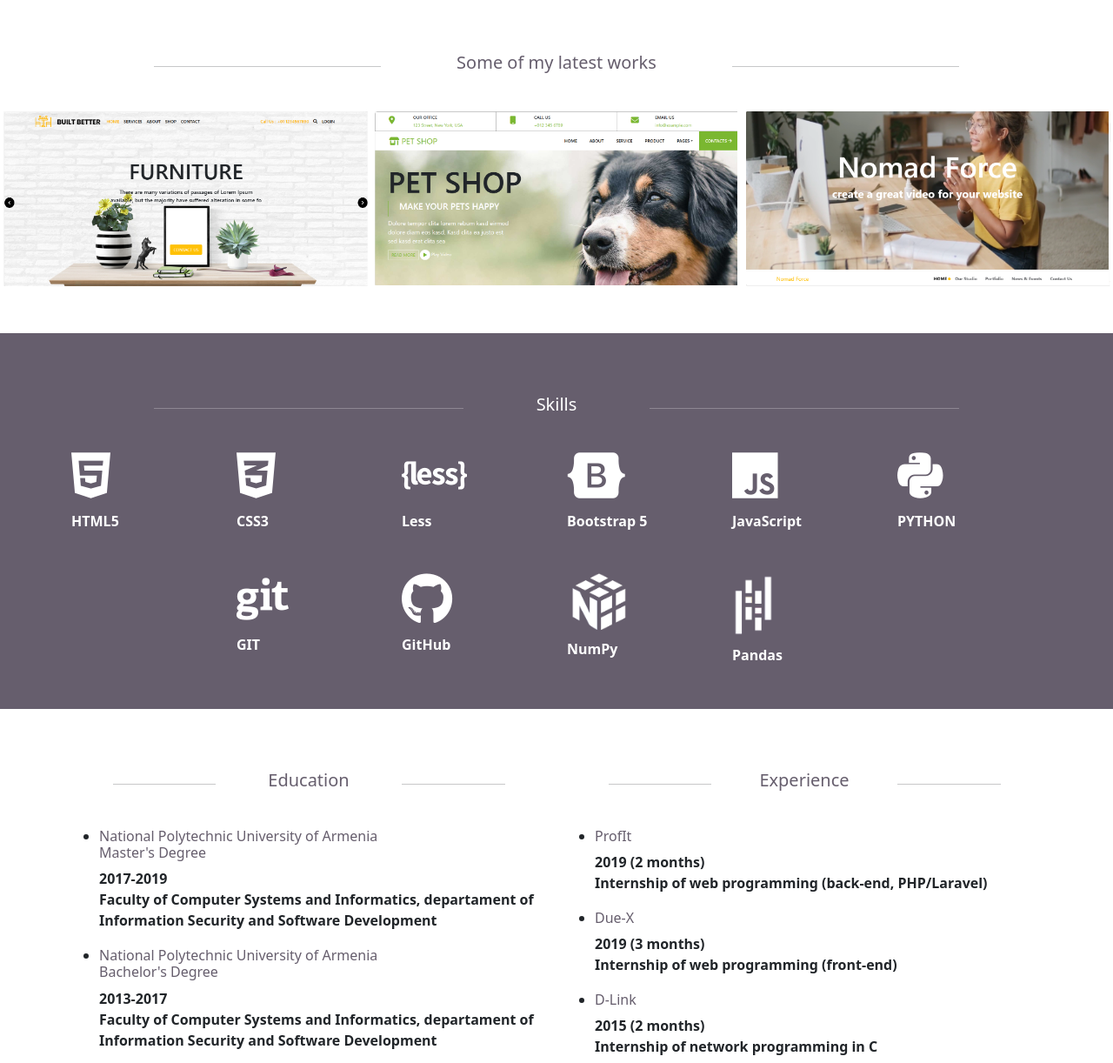
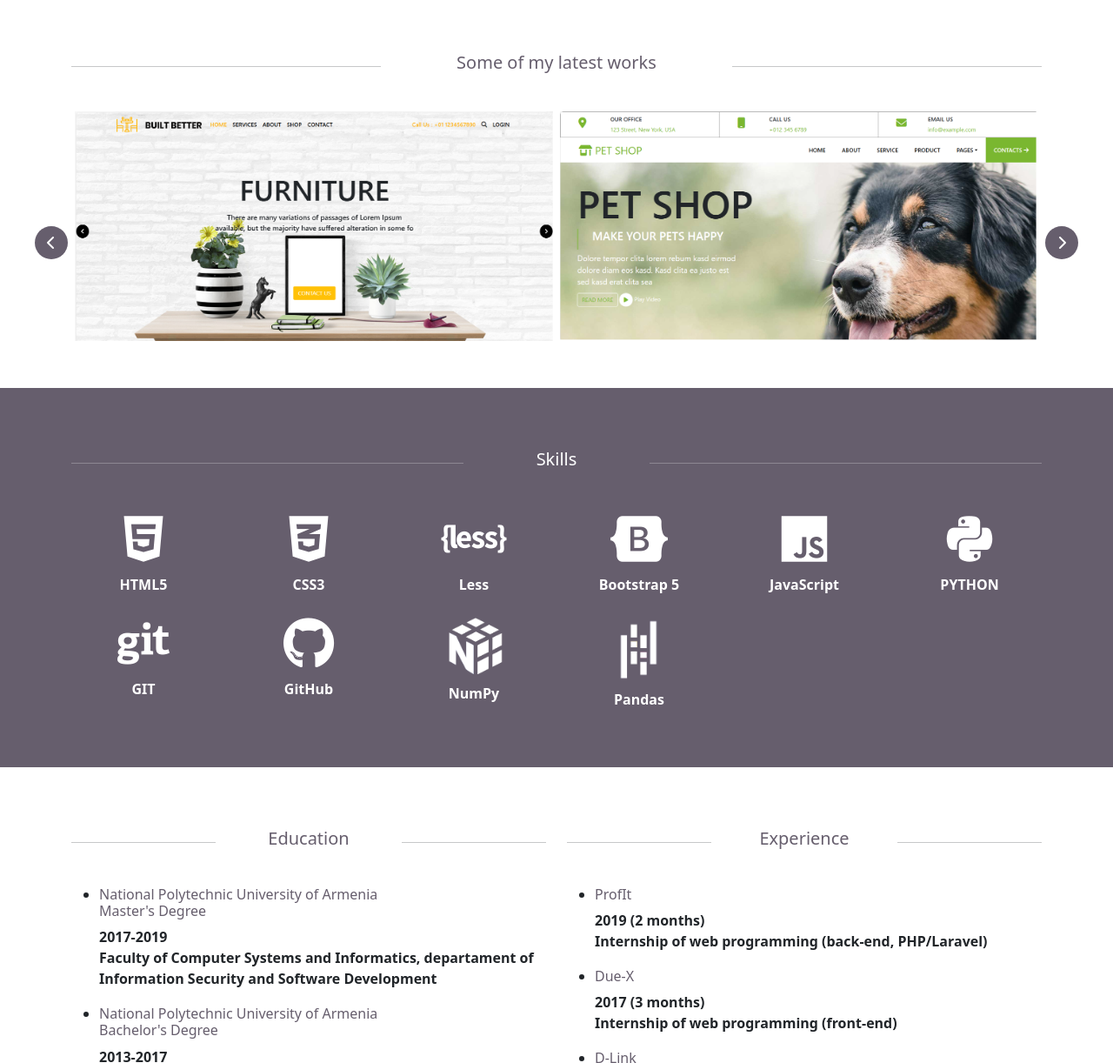
Before and after one commit to laurakamalyan/laurakamalyan.github.io, a plain HTML site: page index.html in a window 1280 px wide. Shown: the part 840-2062 px from the top of the page at 87% size. Drawn offline with Linux system fonts and the light colour scheme.

Commit message:
made some changes

```diff
--- a/css/style.less
+++ b/css/style.less
@@ -75,12 +75,31 @@ header {
     }
 
     .btn-next {
-        right: -50px;
+        right: -30px;
     }
 
     .btn-prev {
-        left: -50px;
+        left: -30px;
         z-index: 1;
+    }
+}
+
+@media (max-width: 659px) {
+    #portfolio .btn-next {
+
+        right: 20%;
+    }
+
+    #portfolio .btn-prev {
+        left: 20%;
+    }
+
+    #portfolio {
+        padding-bottom: 10px;
+        .btn-next, .btn-prev {
+            margin-top: 10px;
+            top: 100%;
+        }
     }
 }
 
@@ -106,15 +125,16 @@ header {
         i.fa-brands {
             font-size: 60px;
             margin-bottom: 10px;
+            margin-top: 10px;
         }
 
         img {
             margin-bottom: 10px;
+            margin-top: 10px;
         }
     }
 
     .experience {
-
         h6 {color: @color;}
         p {font-weight: 600;}
     }
@@ -130,7 +150,7 @@ footer {
         text-decoration: none;
 
         &:hover {
-            color: @color;
+            color: grey;
         }
     }
 
--- a/index.html
+++ b/index.html
@@ -61,16 +61,14 @@
     <section id="portfolio">
         <div class="title container text-center">
             <div class="row">
-                <div class="col-md-1"></div>
-                <div class="col-md-3"><hr></div>
-                <div class="col-md-4">
+                <div class="col-4"><hr></div>
+                <div class="col-4">
                     <h5>Some of my latest works</h5>
                 </div>
-                <div class="col-md-3"><hr></div>
-                <div class="col-md-1"></div>
+                <div class="col-4"><hr></div>
             </div>
         </div>
-        <div class="responsive">
+        <div class="responsive container">
             <div class="m-1">
                 <a href="websites/BuiltBetter/index.html" target="_blank"><img src="img/build_better.png" alt="build better" class="img-fluid"></a>
             </div>
@@ -88,63 +86,61 @@
     <!-- Resume -->
     <section id="resume">
         <!-- Skills -->
-        <div class="skills">
+        <div class="skills text-center">
             <div class="container">
                 <div class="row">
-                    <div class="col-md-1"></div>
-                    <div class="col-md-4"><hr></div>
-                    <div class="col-md-2">
+                    <div class="col-5"><hr></div>
+                    <div class="col-2">
                         <h5>Skills</h5>
                     </div>
-                    <div class="col-md-4"><hr></div>
-                    <div class="col-md-1"></div>
+                    <div class="col-5"><hr></div>
                 </div>
 
                 <div class="row">
-                    <div class="col-md-2">
+                    <div class="col-sm-2 col-4 mb-3">
                         <i class="fa-brands fa-html5"></i><br>
                         HTML5
                     </div>
-                    <div class="col-md-2">
+                    <div class="col-sm-2 col-4 mb-3">
                         <i class="fa-brands fa-css3-alt"></i><br>
                         CSS3
                     </div>
-                    <div class="col-md-2">
+                    <div class="col-sm-2 col-4 mb-3">
                         <i class="fa-brands fa-less"></i><br>
                         Less
                     </div>
-                    <div class="col-md-2">
+                    <div class="col-sm-2 col-4 mb-3">
                         <i class="fa-brands fa-bootstrap"></i><br>
                         Bootstrap 5
                     </div>
-                    <div class="col-md-2">
+                    <div class="col-sm-2 col-4 mb-3">
                         <i class="fa-brands fa-js"></i><br>
                         JavaScript
                     </div>
-                    <div class="col-md-2">
+                    <div class="col-sm-2 col-4 mb-3">
                         <i class="fa-brands fa-python"></i><br>
                         PYTHON
                     </div>
                 </div>
-                <div class="row mt-5">
-                    <div class="col-md-2"></div>
-                    <div class="col-md-2">
+                <div class="row">
+                    <div class="col-sm-2 col-4 mb-3">
                         <i class="fa-brands fa-git"></i><br>
                         GIT
                     </div>
-                    <div class="col-md-2">
+                    <div class="col-sm-2 col-4 mb-3">
                         <i class="fa-brands fa-github"></i><br>
                         GitHub
                     </div>
-                    <div class="col-md-2">
+                    <div class="col-sm-2 col-4 mb-3">
                         <img src="img/numpy.png" alt="numpy_framework_icon" width="70px"><br>
                         NumPy
                     </div>
-                    <div class="col-md-2">
+                    <div class="col-sm-2 col-4 mb-3">
                         <img src="img/pandas.png" alt="pandas_framework_icon" width="50px"><br>
                         Pandas
                     </div>
-                    <div class="col-md-2"></div>
+                    <div class="col-sm-2 col-4 mb-3"></div>
+                    <div class="col-sm-2 col-4 mb-3"></div>
                 </div>
             </div>
         </div>
@@ -156,13 +152,11 @@
             <div class="row">
                 <div class="col-md-6">
                     <div class="row title text-center">
-                        <div class="col-md-1"></div>
-                        <div class="col-md-3"><hr></div>
-                        <div class="col-md-4">
+                        <div class="col-4"><hr></div>
+                        <div class="col-4">
                             <h5>Education</h5>
                         </div>
-                        <div class="col-md-3"><hr></div>
-                        <div class="col-md-1"></div>
+                        <div class="col-4"><hr></div>
                     </div>
                     <ul>
                         <li>
@@ -188,13 +182,11 @@
                 </div>
                 <div class="col-md-6">
                    <div class="row title text-center">
-                        <div class="col-md-1"></div>
-                        <div class="col-md-3"><hr></div>
-                        <div class="col-md-4">
+                        <div class="col-4"><hr></div>
+                        <div class="col-4">
                             <h5>Experience</h5>
                         </div>
-                        <div class="col-md-3"><hr></div>
-                        <div class="col-md-1"></div>
+                        <div class="col-4"><hr></div>
                     </div>
                     <ul>
                         <li>
@@ -204,7 +196,7 @@
                         </li>
                         <li>
                             <h6>Due-X</h6>
-                            <p>2019 (3 months)<br>
+                            <p>2017 (3 months)<br>
                             Internship of web programming (front-end)</p>
                         </li>
                         <li>
--- a/js/script.js
+++ b/js/script.js
@@ -24,7 +24,7 @@ $(function(){
 
 $(".responsive").slick({
     infinite: true,
-    slidesToShow: 3,
+    slidesToShow: 2,
     prevArrow: '<a class="btn btn-prev"><i class="fa-solid fa-chevron-left"></i></a>',
     nextArrow: '<a class="btn btn-next"><i class="fa-solid fa-chevron-right"></i></a>',
     responsive: [
```
Also changed, not shown: css/style.css.
